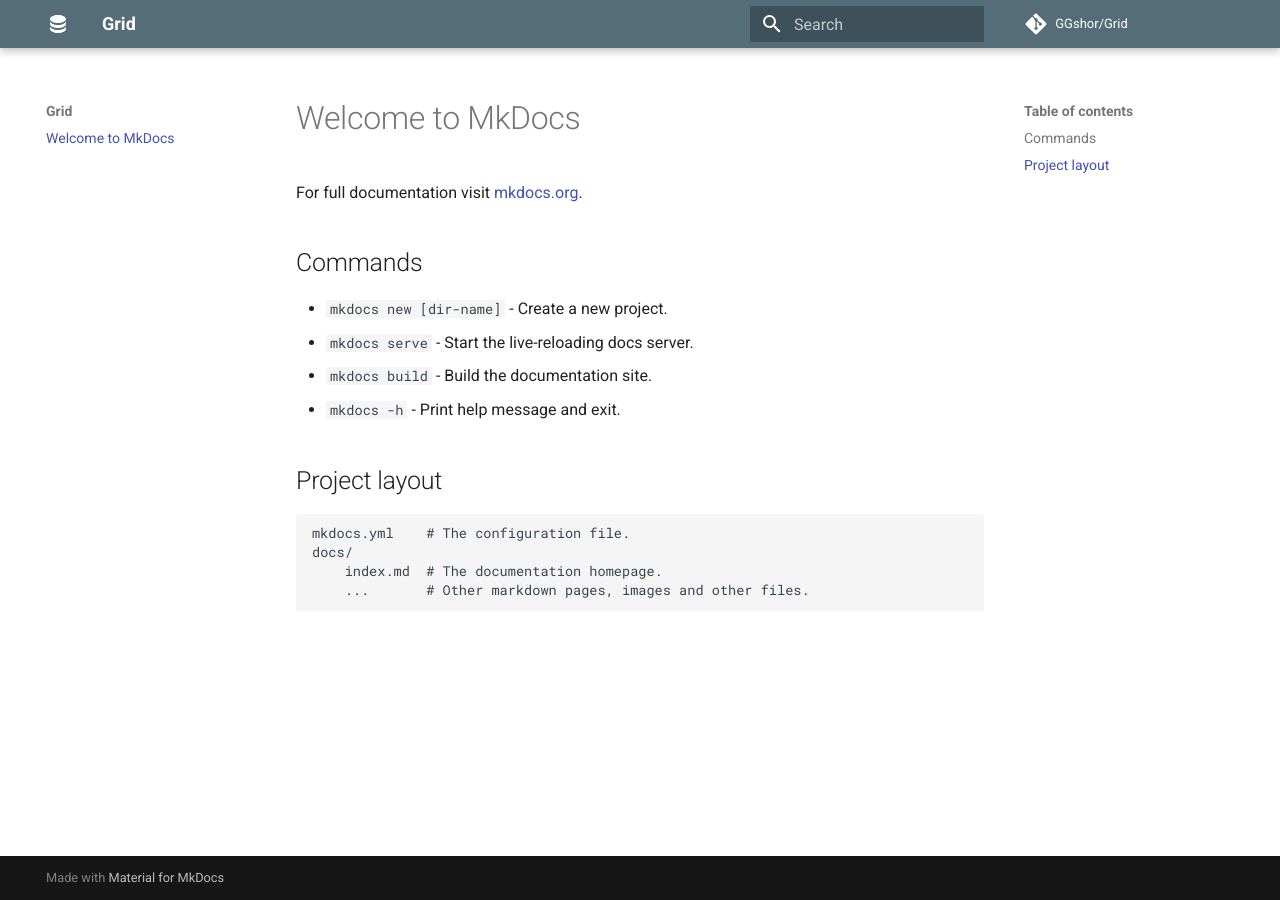
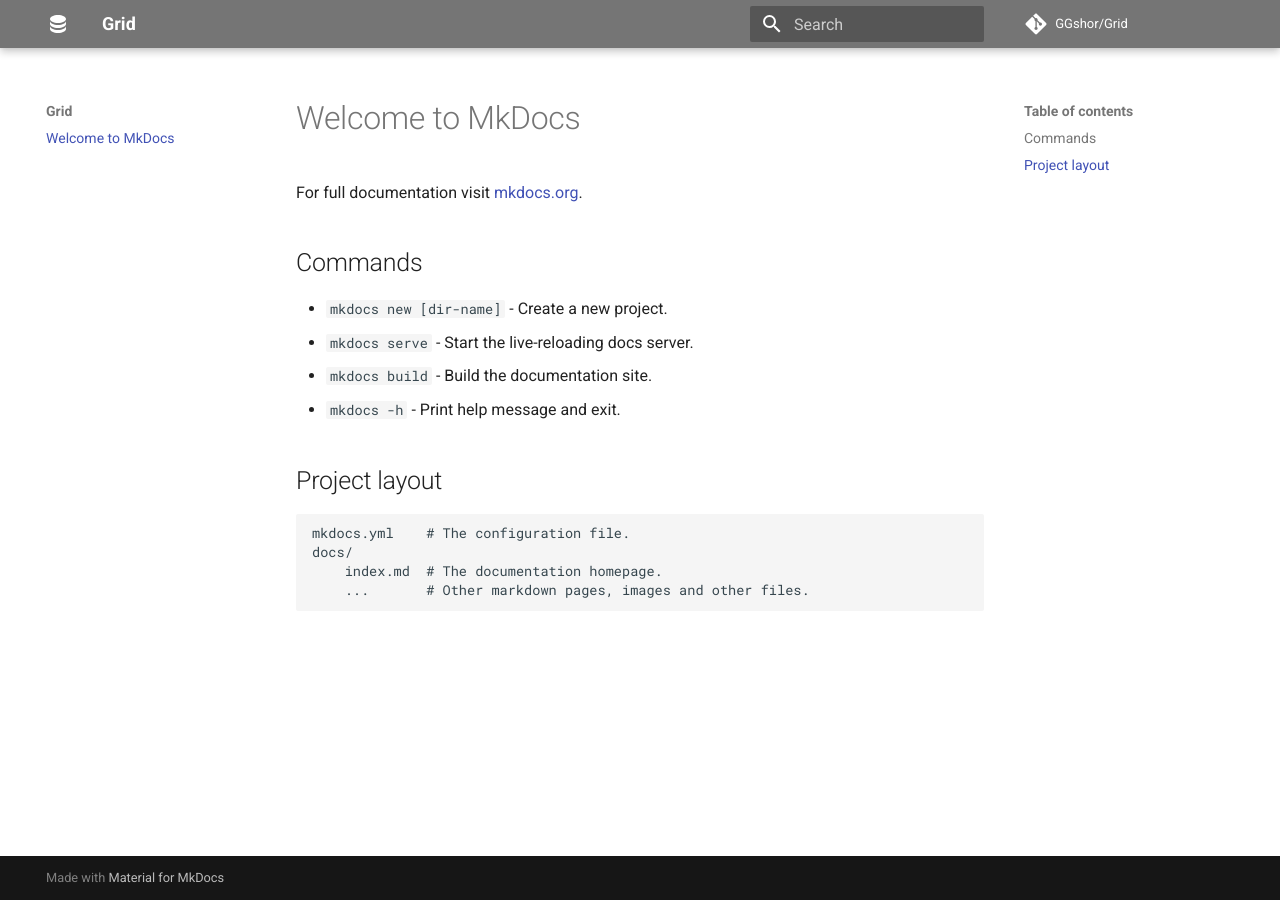
Before and after one commit to GGshor/Grid, an MkDocs documentation site: the page built from docs/index.md, in a window 1280 px wide. Built offline with MkDocs 1.6.1 and Material for MkDocs 9.7.7, drawn with Linux system fonts in a browser that asks for light colours; comment, search, counter and statistics services are not loaded.

Commit message:
Update mkdocs.yml

```diff
--- a/mkdocs.yml
+++ b/mkdocs.yml
@@ -10,5 +10,5 @@
   name: material
   favicon: images/favicon.png
   palette:
-    primary: "blue grey"
-    accent: "amber"
+    primary: "grey"
+    accent: "black"
```
